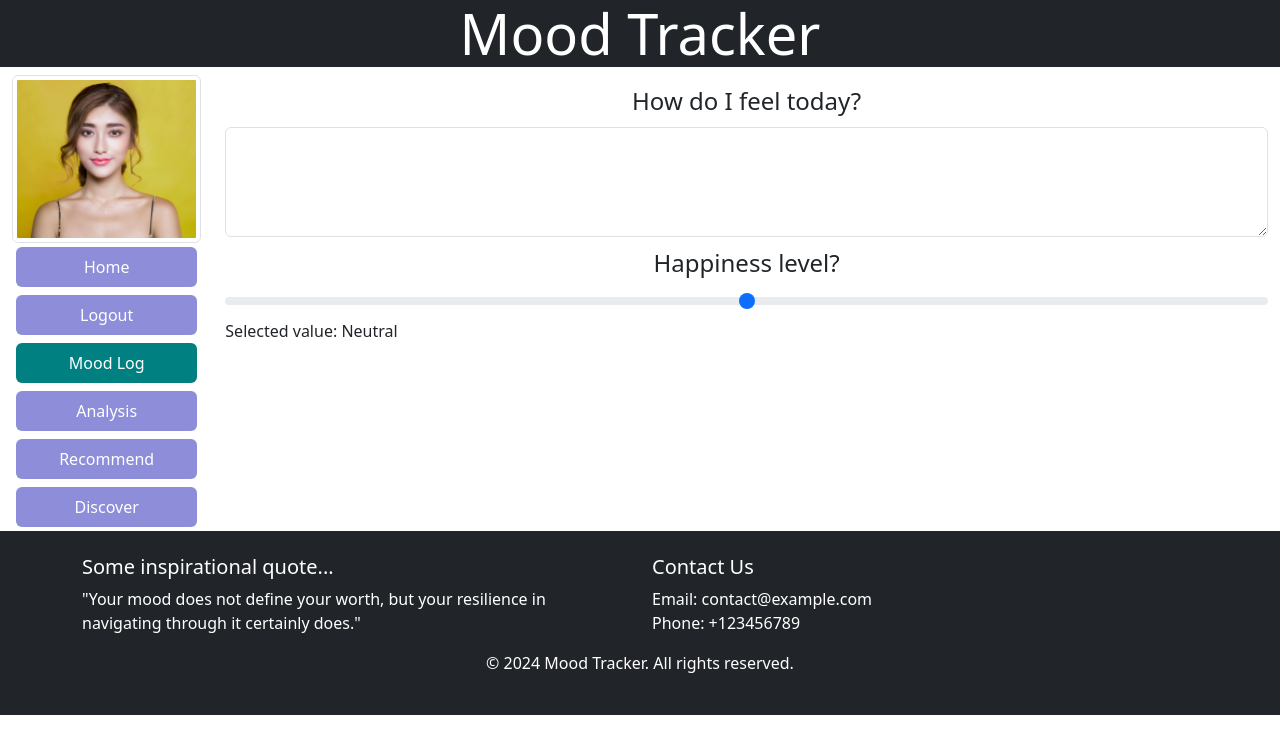
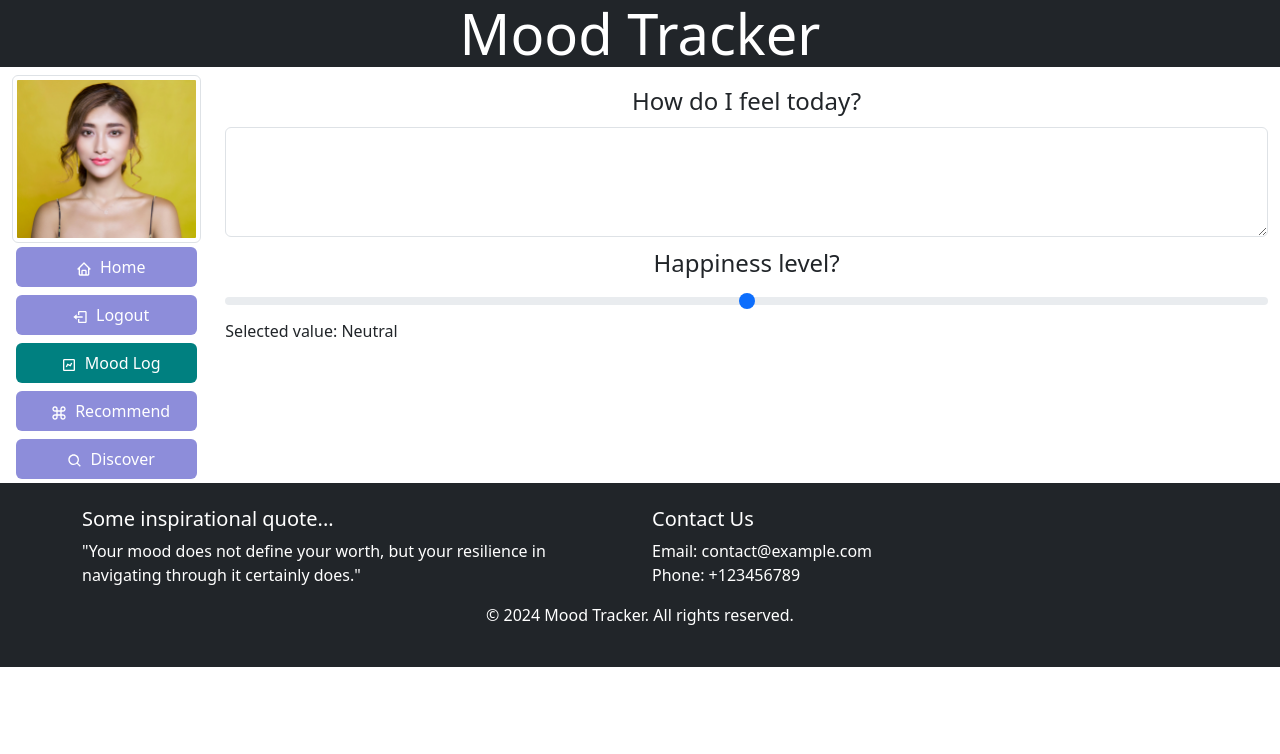
Before and after one commit to hkkiat/spotify-mood-recommendation, a React app in the folder frontend/: page /moodlog in a window 1280 px wide. Shown: the top 754 px of the page. Built offline with nearby package versions, Linux system fonts and the light colour scheme; no server answers.

Commit message:
add react icons

```diff
--- a/frontend/package.json
+++ b/frontend/package.json
@@ -55,6 +55,7 @@
     "react-app-polyfill": "^3.0.0",
     "react-dev-utils": "^12.0.1",
     "react-dom": "^18.2.0",
+    "react-icons": "^5.0.1",
     "react-refresh": "^0.11.0",
     "react-router": "^6.22.3",
     "react-router-dom": "^6.22.3",
--- a/frontend/src/components/common/navitem.tsx
+++ b/frontend/src/components/common/navitem.tsx
@@ -8,17 +8,19 @@ This component is for each navbar bar link contained in the sidebar component
 interface NavItemProps {
   linkText: string;
   active: boolean;
+  icon: React.ReactNode; // Define icon prop as ReactNode
 }
 
-function NavItem({ linkText, active }: NavItemProps) {
+function NavItem({ linkText, active, icon }: NavItemProps) {
   // Generate a custom path based on the link text
   const path = `/${linkText.replace(/\s+/g, '').toLowerCase()}`;
 
   return (
     <li className={`nav-item m-1`}>
       <Link to={path} className={`nav-link btn rounded`}
-        style={{ backgroundColor: active ? '#008080' : '#8D8DDA', color: '#fff' }}
-      >{linkText}</Link>
+        style={{ backgroundColor: active ? '#008080' : '#8D8DDA', color: '#fff' }}>
+        <span className="m-2">{icon}</span>
+        {linkText}</Link>
     </li>
   );
 }
--- a/frontend/src/components/common/sidebar.tsx
+++ b/frontend/src/components/common/sidebar.tsx
@@ -1,5 +1,7 @@
 import NavItem from './navitem';
 import UserProfile from './profile';
+import { BiHome, BiLogOut, BiChart, BiCommand, BiSearch } from 'react-icons/bi'; // Import icons
+
 
 /*
 This component is used to display navitem components
@@ -15,12 +17,11 @@ function Sidebar({ currentPage }: SideBarProps) {
     <div className="sidebar">
       <ul className="nav flex-column">
         <UserProfile></UserProfile>
-        <NavItem linkText="Home" active={currentPage === '/'} />
-        <NavItem linkText="Logout" active={currentPage === '/logout'} />
-        <NavItem linkText="Mood Log" active={currentPage === '/moodlog'} />
-        <NavItem linkText="Analysis" active={currentPage === '/analysis'} />
-        <NavItem linkText="Recommend" active={currentPage === '/recommend'} />
-        <NavItem linkText="Discover" active={currentPage === '/discover'} />
+        <NavItem linkText="Home" active={currentPage === '/'} icon={<BiHome />} />
+        <NavItem linkText="Logout" active={currentPage === '/logout'} icon={<BiLogOut />} />
+        <NavItem linkText="Mood Log" active={currentPage === '/moodlog'} icon={<BiChart />} />
+        <NavItem linkText="Recommend" active={currentPage === '/recommend'} icon={<BiCommand />} />
+        <NavItem linkText="Discover" active={currentPage === '/discover'} icon={<BiSearch />} />
       </ul>
     </div>
   );
```
